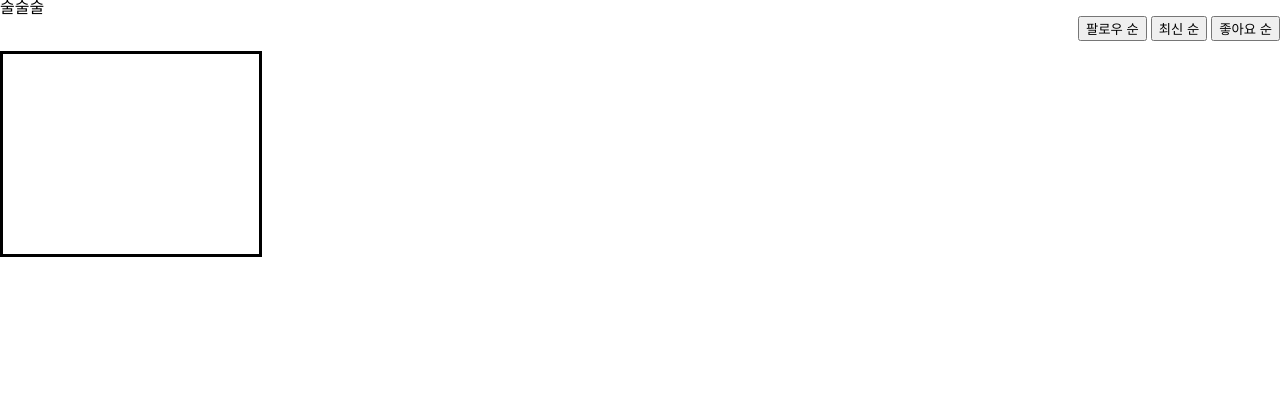
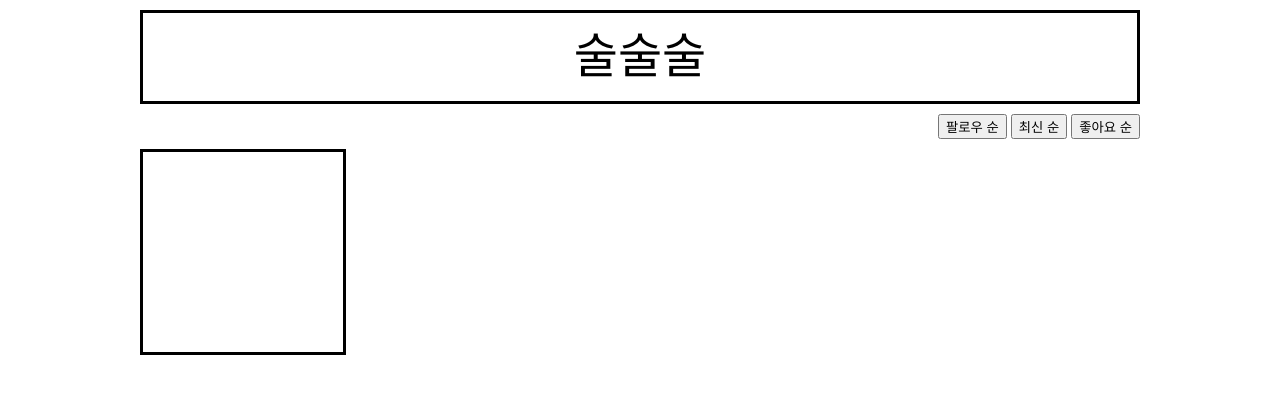
Before and after one commit to taeseokyoung/drinkdrinkdrink_front, a plain HTML site: page index.html in a window 1280 px wide. Drawn offline with Linux system fonts and the light colour scheme.

Commit message:
Update index.css
container와 home-title 추가

```diff
--- a/css/index.css
+++ b/css/index.css
@@ -50,3 +50,17 @@
   margin: auto;
   padding: 20px;
 }
+
+
+.container {
+  width: 1000px;
+  margin: 0 auto;
+}
+
+.home-title {
+  text-align: center;
+  font-size: 3rem;
+  border: solid black;
+  padding: 20px;
+  margin: 10px auto 10px auto;
+}
```
